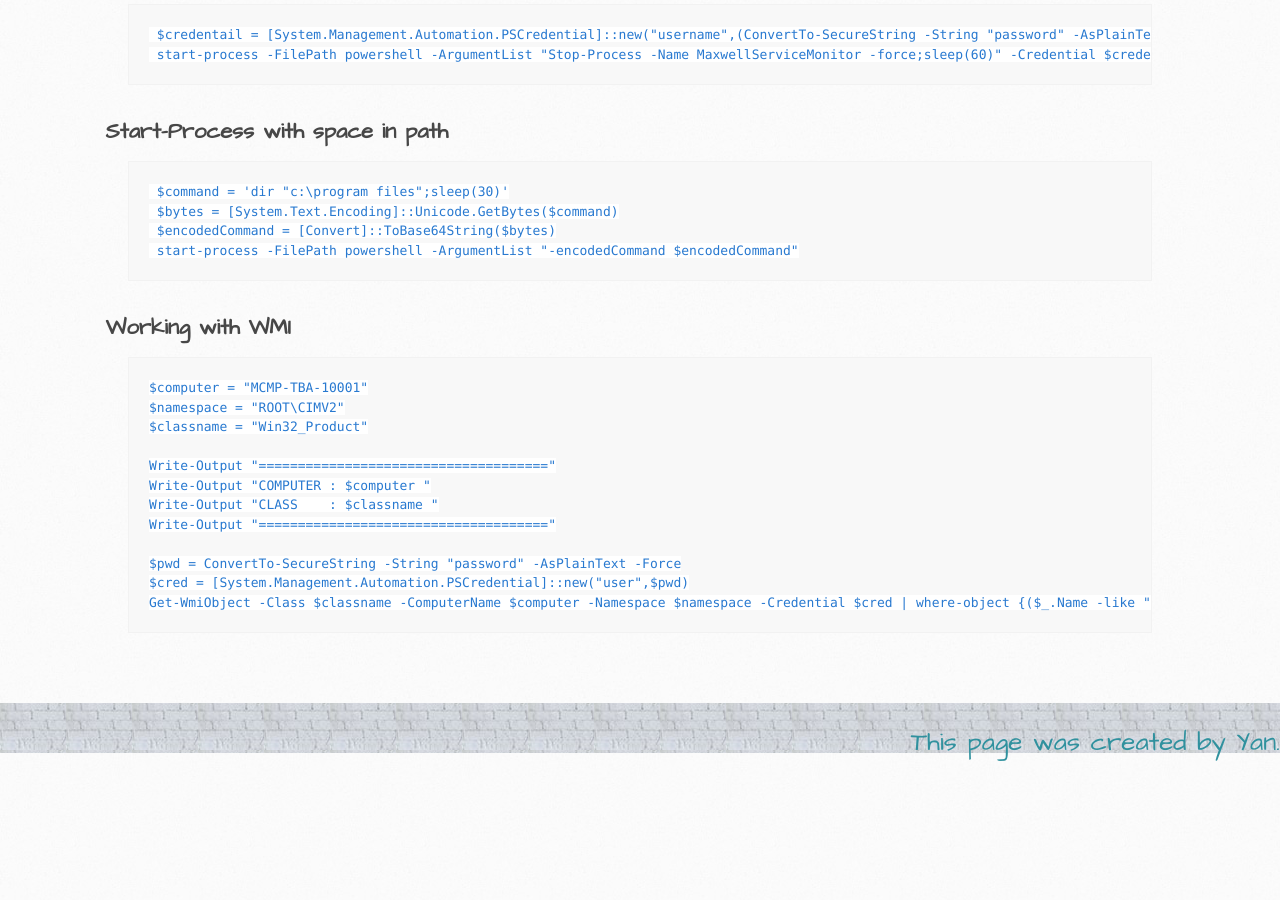
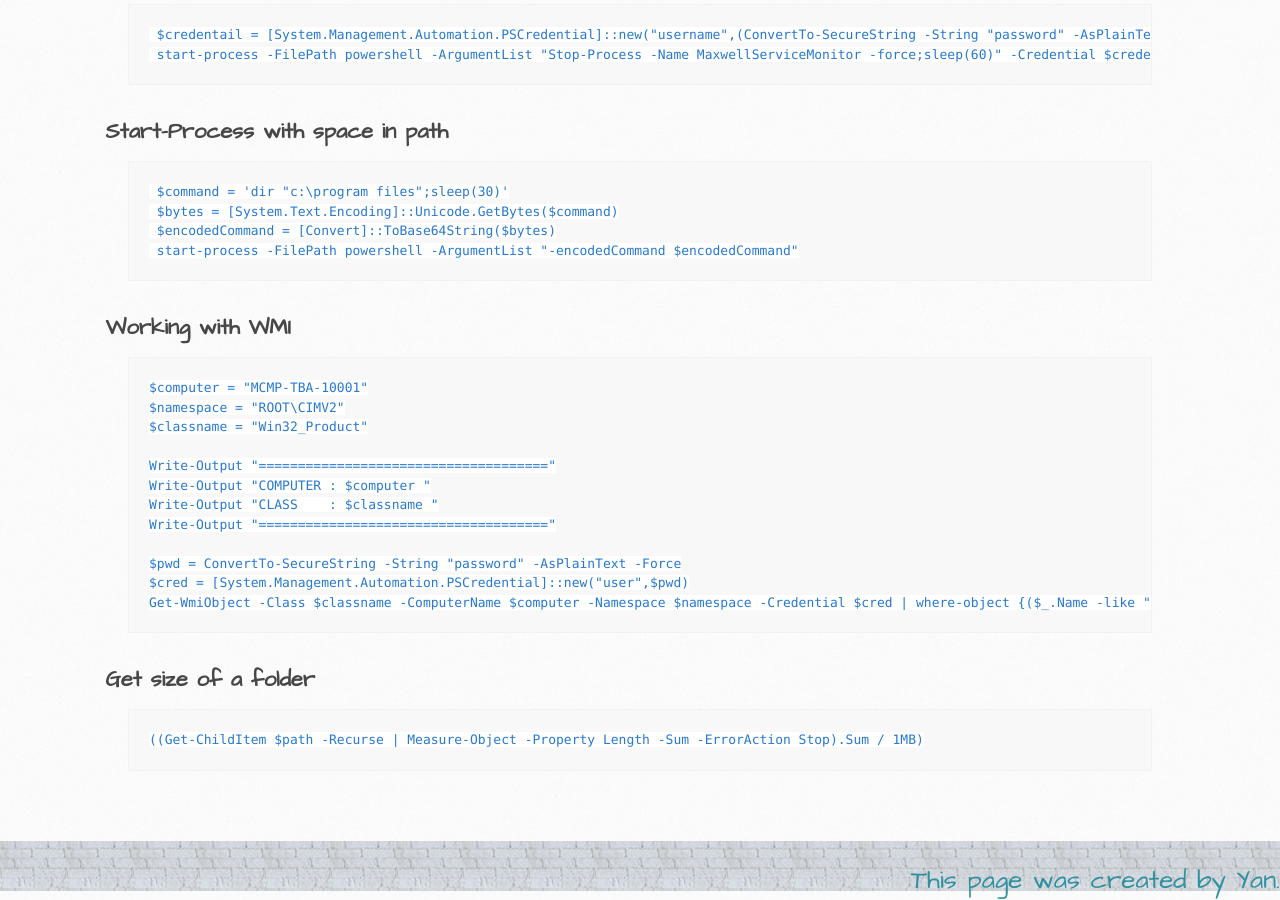
Before and after one commit to itcraftme/itcraftme, a Jekyll site: the page built from docs/it/powershell.md, in a window 1280 px wide and 900 px high, scrolled down 2255 px. Built offline with Jekyll 4.4.1, drawn with Linux system fonts in a browser that asks for light colours; our own code applies the rules of GitHub Pages for plain Markdown files; before the commit the page ends 3017 px from its top, so only the background shows below that.

Commit message:
Update powershell.md
get folder size

````diff
--- a/docs/it/powershell.md
+++ b/docs/it/powershell.md
@@ -88,3 +88,7 @@ $pwd = ConvertTo-SecureString -String "password" -AsPlainText -Force
 $cred = [System.Management.Automation.PSCredential]::new("user",$pwd)
 Get-WmiObject -Class $classname -ComputerName $computer -Namespace $namespace -Credential $cred | where-object {($_.Name -like "*any*") -or ($_.Name -like "*anything*") -or ($_.Name -like "*SQL Server*Database Engine Service*") -or ($_.Name -like "*anythingthere*")}
 ```
+## Get size of a folder
+```
+((Get-ChildItem $path -Recurse | Measure-Object -Property Length -Sum -ErrorAction Stop).Sum / 1MB)
+```
````
